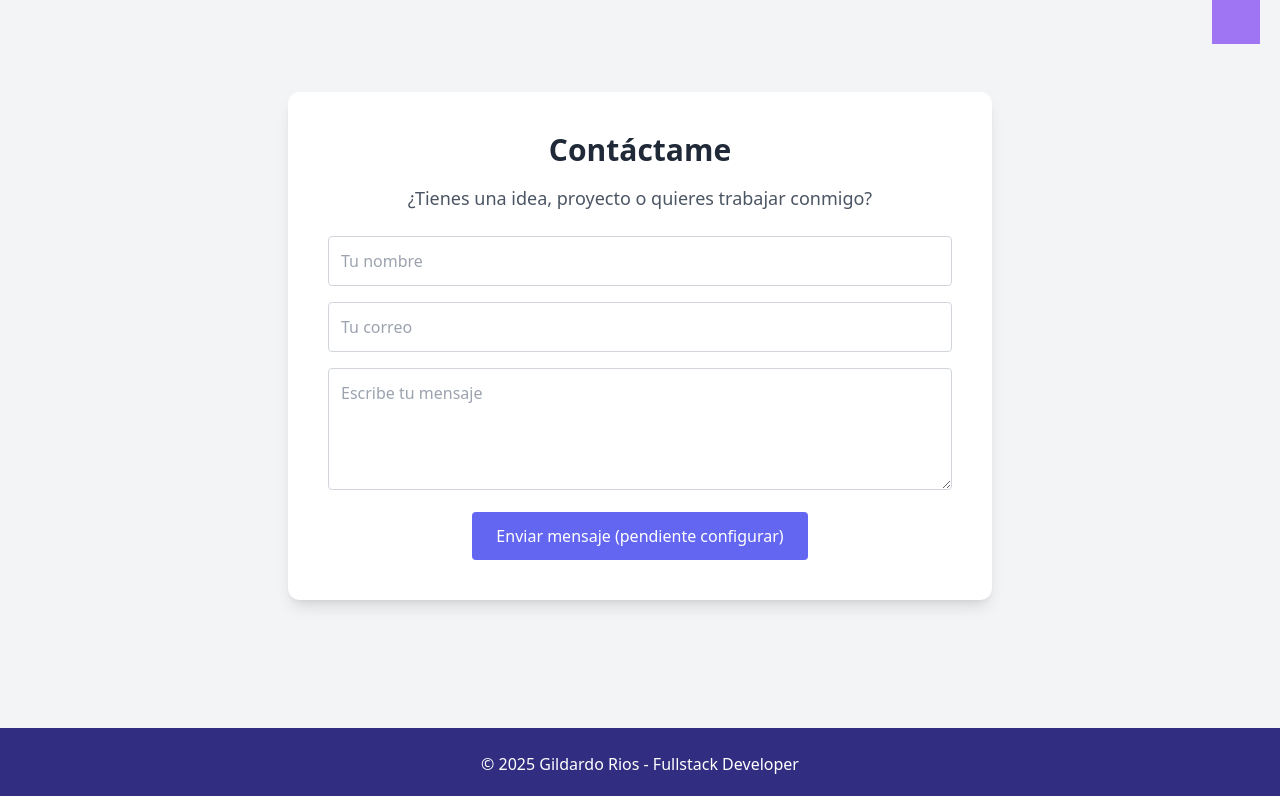
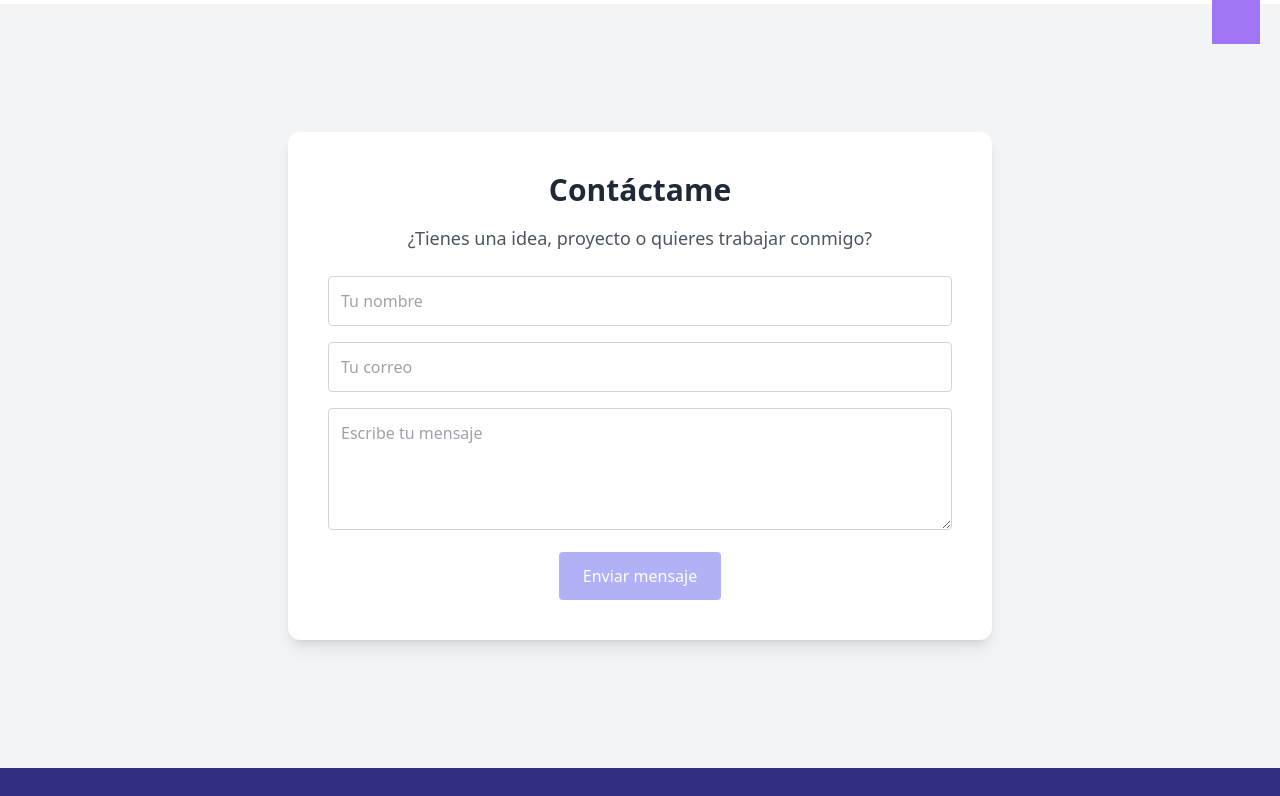
Before and after one commit to GildCode/GildCode.github.io, a Vue app: page / in a window 1280 px wide. Shown: the part 736-1532 px from the top of the page. Built offline with nearby package versions, Linux system fonts and the light colour scheme; no server answers; grey boxes are pictures that could not be loaded.

Commit message:
update y prueba de error imagen

```diff
--- a/package.json
+++ b/package.json
@@ -9,6 +9,7 @@
   "dependencies": {
     "@vitejs/plugin-vue": "^5.2.3",
     "axios": "^1.9.0",
+    "emailjs-com": "^3.2.0",
     "router": "^2.2.0",
     "swiper": "^11.2.6",
     "vue": "^3.4.0",
--- a/src/assets/Views/About.vue
+++ b/src/assets/Views/About.vue
@@ -56,7 +56,7 @@
 
 <script>
 
-import foto from '@/assets/foto.png'
+import foto from '../foto.png'
 export default {
   name: 'About',
   data() {
--- a/src/assets/components/Projects.vue
+++ b/src/assets/components/Projects.vue
@@ -1,3 +1,28 @@
+<script>
+import { Swiper, SwiperSlide } from 'swiper/vue'
+import 'swiper/css'
+export default {
+  components: { Swiper, SwiperSlide },
+  data() {
+    return {
+      projects: []
+    }
+  },
+  mounted() {
+    fetch('http://localhost:8080/api/projects')
+      .then(res => {
+        if (!res.ok) throw new Error('Error al cargar proyectos')
+        return res.json()
+      })
+      .then(data => {
+        this.projects = data
+      })
+      .catch(error => {
+        console.error(error)
+      })
+  }
+}
+</script>
 <template>
   <section id="projects" class="py-20 bg-white text-gray-800">
     <div class="container mx-auto max-w-screen-xl px-4 sm:px-6 lg:px-8">
--- a/src/assets/components/contacto.vue
+++ b/src/assets/components/contacto.vue
@@ -6,34 +6,82 @@
         <p class="mb-6 text-gray-600 text-base sm:text-lg">
           ¿Tienes una idea, proyecto o quieres trabajar conmigo?
         </p>
-        <form class="space-y-4">
+        <form @submit.prevent="sendEmail" class="space-y-4">
           <input
+            v-model="name"
             type="text"
             placeholder="Tu nombre"
             class="w-full p-3 rounded border border-gray-300 focus:outline-none focus:ring-2 focus:ring-indigo-500"
+            required
           />
           <input
+            v-model="email"
             type="email"
             placeholder="Tu correo"
             class="w-full p-3 rounded border border-gray-300 focus:outline-none focus:ring-2 focus:ring-indigo-500"
+            required
           />
           <textarea
+            v-model="message"
             placeholder="Escribe tu mensaje"
             rows="4"
             class="w-full p-3 rounded border border-gray-300 focus:outline-none focus:ring-2 focus:ring-indigo-500"
+            required
           ></textarea>
           <button
             type="submit"
-            disabled
-            class="bg-indigo-500 text-white px-6 py-3 rounded hover:bg-indigo-600 cursor-not-allowed transition"
+            :disabled="sending || !name || !email || !message"
+            class="bg-indigo-500 text-white px-6 py-3 rounded hover:bg-indigo-600 disabled:cursor-not-allowed disabled:opacity-50 transition"
           >
-            Enviar mensaje (pendiente configurar)
+            {{ sending ? 'Enviando...' : 'Enviar mensaje' }}
           </button>
         </form>
+        <p v-if="success" class="mt-4 text-green-600">¡Mensaje enviado correctamente! Gracias.</p>
+        <p v-if="error" class="mt-4 text-red-600">Error al enviar el mensaje. Inténtalo nuevamente.</p>
       </div>
     </div>
   </section>
 </template>
 
 <script setup>
+import { ref } from 'vue'
+import emailjs from 'emailjs-com'
+
+const name = ref('')
+const email = ref('')
+const message = ref('')
+
+const sending = ref(false)
+const success = ref(false)
+const error = ref(false)
+
+const serviceID = 'service_z2b0v7e'      // reemplaza con tu service ID
+const templateID = 'template_tvx177y'    // reemplaza con tu template ID
+const userID = 'hhc9ZYOpJ7JiusH4s'            // reemplaza con tu user ID
+
+function sendEmail() {
+  sending.value = true
+  success.value = false
+  error.value = false
+
+  const templateParams = {
+    from_name: name.value,
+    from_email: email.value,
+    message: message.value,
+    to_email: 'gild.codes@gmail.com',
+  }
+
+  emailjs.send(serviceID, templateID, templateParams, userID)
+    .then(() => {
+      success.value = true
+      sending.value = false
+      name.value = ''
+      email.value = ''
+      message.value = ''
+    })
+    .catch(() => {
+      error.value = true
+      sending.value = false
+    })
+}
 </script>
```
Also changed, not shown: 1 other file (tests, documents, lock files or other folders).
